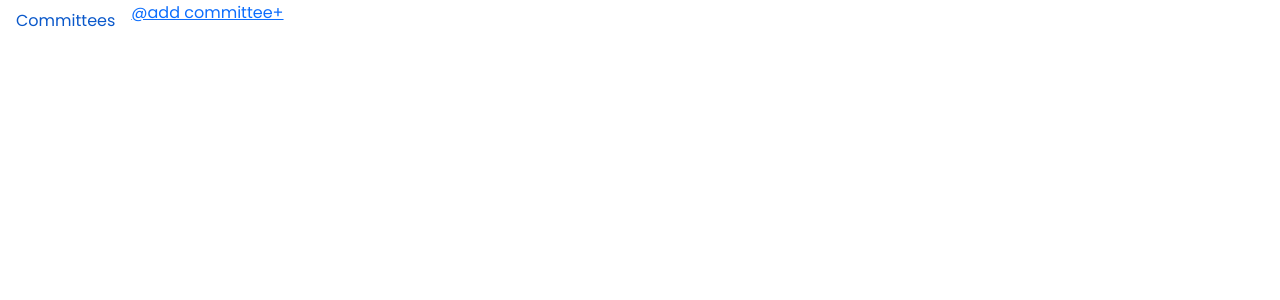
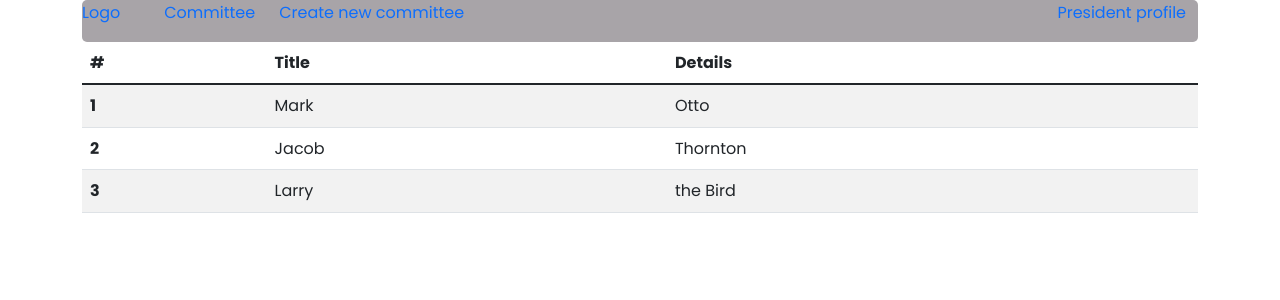
Before and after one commit to final-year-project-rucse/Meeting-Automation, a React (Create React App) app in the folder client/: page /committees in a window 1280 px wide. Shown: the top 300 px of the page. Built offline with nearby package versions, Linux system fonts and the light colour scheme.

Commit message:
Committee page added

```diff
--- a/client/src/pages/committee/Committee.js
+++ b/client/src/pages/committee/Committee.js
@@ -1,18 +1,58 @@
-function Committee() {
+const Committee = () => {
   return (
-    <div>
-      <ul class="nav">
-        <li class="nav-item">
-          <a href="#" class="nav-link active" aria-current="page">
-            Committees
+    <div class="container">
+      <header className="topbar">
+        <div className="logo">
+          <a href="#" className="mylogo text">
+            Logo
           </a>
-        </li>
-        <li>
-          <a class="nav-item" aria-current="page" href="#">@add committee+</a>
-        </li>
-      </ul>
+        </div>
+        <nav className="navigation">
+          <ul>
+            <li>
+              <a href="#" className="text">Committee</a>
+            </li>
+            <li>
+              <a href="#" className="text">Create new committee</a>
+            </li>
+          </ul>
+        </nav>
+        <nav className="president">
+          <ul>
+            <li>
+              <a href="" className="text">President profile</a>
+            </li>
+          </ul>
+        </nav>
+      </header>
+      <table class="table table-striped">
+        <thead>
+          <tr>
+            <th scope="col">#</th>
+            <th scope="col">Title</th>
+            <th scope="col">Details</th>
+          </tr>
+        </thead>
+        <tbody>
+          <tr>
+            <th scope="row">1</th>
+            <td>Mark</td>
+            <td>Otto</td>
+          </tr>
+          <tr>
+            <th scope="row">2</th>
+            <td>Jacob</td>
+            <td>Thornton</td>
+          </tr>
+          <tr>
+            <th scope="row">3</th>
+            <td>Larry</td>
+            <td>the Bird</td>
+          </tr>
+        </tbody>
+      </table>
     </div>
   );
-}
+};
 
 export default Committee;
--- a/client/src/sass/pages/_index.scss
+++ b/client/src/sass/pages/_index.scss
@@ -1 +1,2 @@
 @import "admin/login";
+@import "./committee/committee"
--- /dev/null
+++ b/client/src/sass/pages/committee/_committee.scss
@@ -0,0 +1,40 @@
+.topbar {
+  position: relative;
+  display: block;
+  float: left;
+  width: 100%;
+  background-color: rgb(168, 164, 168);
+  border-radius: 5px;
+  .text{
+      text-decoration: none;
+     // color: black;
+  }
+  .logo {
+    position: relative;
+    display: block;
+    float: left;
+  }
+
+  .navigation {
+    position: relative;
+    display: block;
+    float: left;
+  }
+  .president {
+    position: relative;
+    display: block;
+    float: right;
+  }
+  nav ul {
+    position: relative;
+    display: block;
+    float: left;
+    list-style: none;
+  }
+  nav ul li {
+    position: relative;
+    display: block;
+    float: left;
+    margin: 0px 12px;
+  }
+}
```
